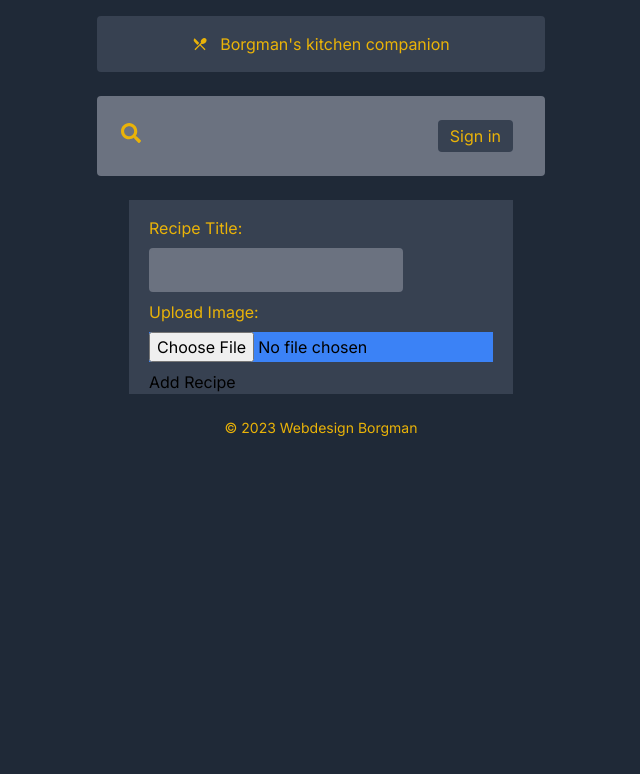
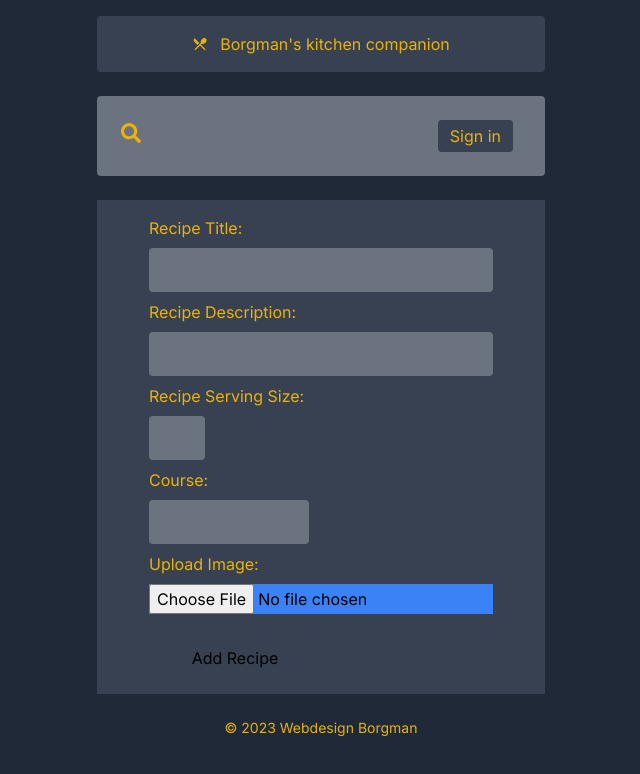
Before and after one commit to webdesignborgman/recept-may-2023, a Next.js app: page /recipecp/addrecipe in a window 1280 px wide. Shown: the top 774 px of the page, without its empty margins (319-959 px from the left). Built offline with nearby package versions, Linux system fonts and the light colour scheme; no server answers.

Commit message:
Added a few buttons to the AddRecipeForm

```diff
--- a/app/components/AddRecipeForm.jsx
+++ b/app/components/AddRecipeForm.jsx
@@ -55,8 +55,9 @@ const RecipeForm = () => {
   };
 
   return (
-    <div className="flex flex-col items-center bg-gray-700 max-w-sm mx-auto pt-4">
+    <div className="flex flex-col items-center bg-gray-700 max-w-md mx-auto pt-4">
       <form onSubmit={handleSubmit}>
+        {/* Inputfield Recept titel */}
         <div>
           <label className="text-yellow-500" htmlFor="recipeTitle">
             Recipe Title:
@@ -64,13 +65,71 @@ const RecipeForm = () => {
         </div>
         <div>
           <input
-            className="my-2 bg-gray-500 focus:bg-gray-700 p-2 rounded  focus:border-yellow-500 text-gray-900 focus:text-gray-200 border-2 focus:ring-0"
+            className="my-2 w-full bg-gray-500 focus:bg-gray-700 p-2 rounded  focus:border-yellow-500 text-yellow-100 focus:text-gray-200 border-2 focus:ring-0"
             type="text"
             id="recipeTitle"
             value={recipeTitle}
             onChange={(e) => setRecipeTitle(e.target.value)}
             required
           />
+        </div>
+
+        {/* Inputfield Receptomschrijving */}
+        <div>
+          <label className="text-yellow-500" htmlFor="recipeTitle">
+            Recipe Description:
+          </label>
+        </div>
+        <div>
+          <input
+            className="my-2 w-full bg-gray-500 focus:bg-gray-700 p-2 rounded  focus:border-yellow-500 text-yellow-100 focus:text-gray-200 border-2 focus:ring-0"
+            type="text"
+            id="recipeDescription"
+            value={recipeDescription}
+            onChange={(e) => setRecipeDescription(e.target.value)}
+            required
+          />
+        </div>
+
+        {/* Inputfield Serving Size */}
+        <div>
+          <label className="text-yellow-500" htmlFor="recipeTitle">
+            Recipe Serving Size:
+          </label>
+        </div>
+        <div>
+          <input
+            className="my-2 w-14 bg-gray-500 focus:bg-gray-700 p-2 rounded  focus:border-yellow-500 text-yellow-100 focus:text-gray-200 border-2 focus:ring-0"
+            type="number"
+            id="servingSize"
+            value={servingSize}
+            onChange={(e) => setServingSize(e.target.value)}
+            required
+          />
+        </div>
+
+        {/* Inputfield Course */}
+        <div>
+          <label className="text-yellow-500" htmlFor="recipeTitle">
+            Course:
+          </label>
+        </div>
+        <div>
+          <select
+            id="course"
+            value={course}
+            onChange={(e) => setCourse(e.target.value)}
+            className="my-2 w-40 bg-gray-500 focus:bg-gray-700 p-2 rounded focus:border-yellow-500 text-yellow-100 focus:text-gray-200 border-2 focus:ring-0"
+            required
+          >
+            <option value=""></option>
+            <option value="Ontbijt">Ontbijt</option>
+            <option value="Lunch">Lunch</option>
+            <option value="Diner">Diner</option>
+            <option value="Nagerecht">Nagerecht</option>
+            <option value="Tussendoor">Tussendoor</option>
+            <option value="Anders">Anders</option>
+          </select>
         </div>
 
         <div>
@@ -88,7 +147,12 @@ const RecipeForm = () => {
           />
         </div>
 
-        <button type="submit">Add Recipe</button>
+        <button
+          className="w-2/4 my-4 px-2 py-2 font-Large rounded-md dark:dark:bg-yellow-500 dark:dark:text-gray-900"
+          type="submit"
+        >
+          Add Recipe
+        </button>
       </form>
     </div>
   );
--- a/app/recipecp/page.jsx
+++ b/app/recipecp/page.jsx
@@ -8,7 +8,7 @@ export default function RecipeControlPanel() {
   const router = useRouter();
 
   return (
-    <div className="max-w-md mx-auto">
+    <div className="max-w-sm mx-auto">
       <div className="text-yellow-500 font-bold text-3xl text-center my-4 max-w-md w-full mx-auto">
         Recipe Control Panel
       </div>
```
